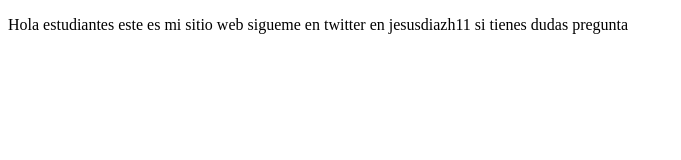
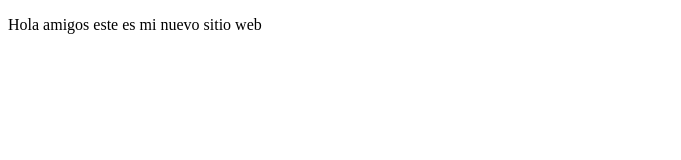
Before and after one commit to jesusdiazh11/proyectoDemoCursoPreWork, a plain HTML site: page index.html in a window 1280 px wide. Shown: the whole page, without its empty margins (0-681 px from the left). Drawn offline with Linux system fonts and the light colour scheme.

Commit message:
cambios agregamos un nuevo mensaje

```diff
--- a/index.html
+++ b/index.html
@@ -8,9 +8,7 @@
 </head>
 <body>
     <p>
-        Hola estudiantes este es mi sitio web
-        sigueme en twitter en jesusdiazh11
-        si tienes dudas pregunta
+        Hola amigos este es mi nuevo sitio web
     </p>
 </body>
 </html>
```
